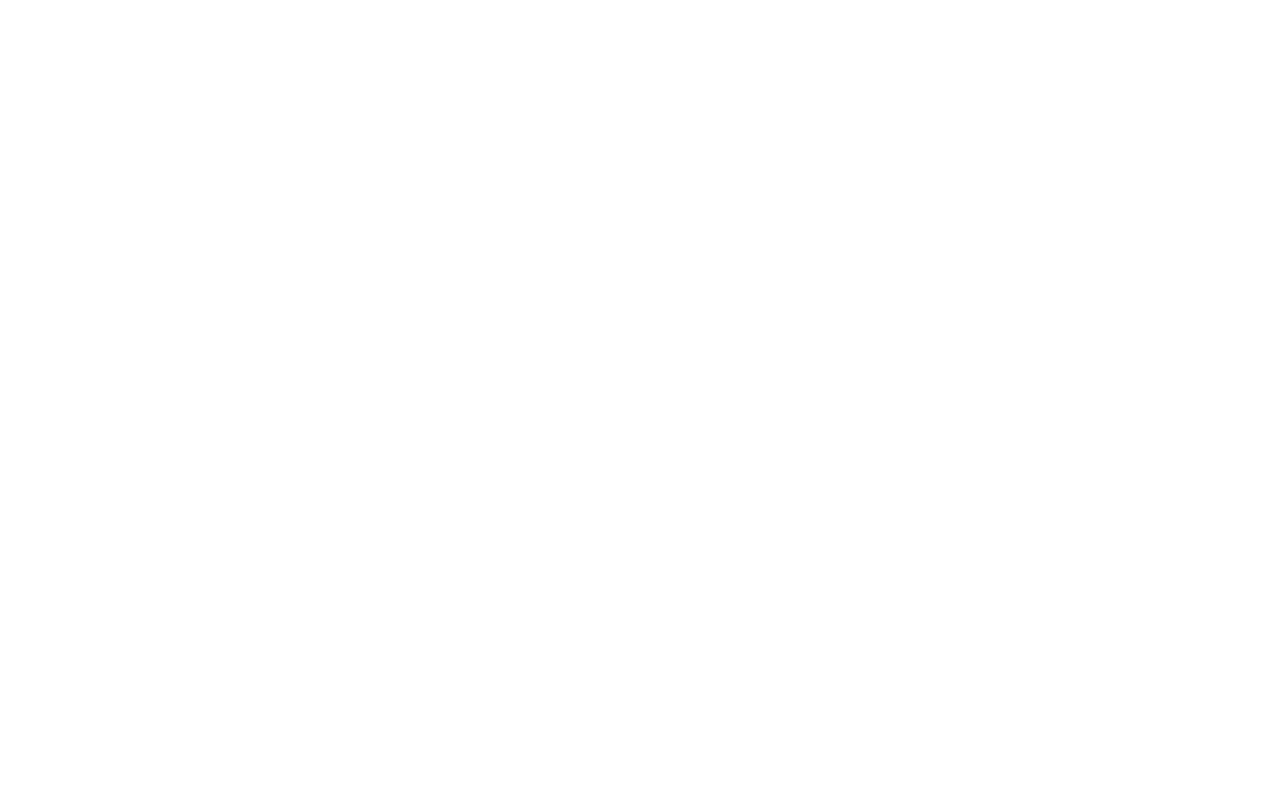
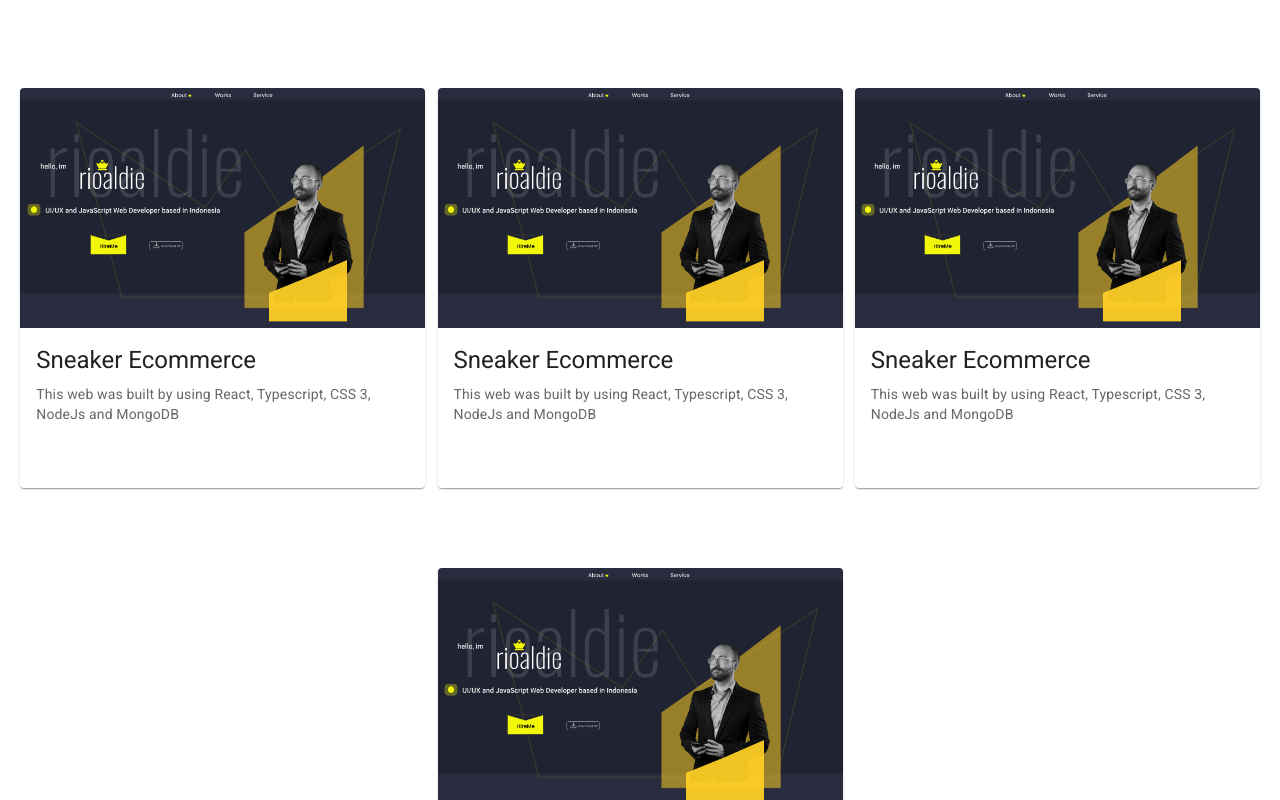
Before and after one commit to RioAldie/portfolio, a Next.js app: page /component/organism/project in a window 1280 px wide. Shown: the top 800 px of the page. Built offline with nearby package versions, Linux system fonts and the light colour scheme.

Commit message:
project section

```diff
--- /dev/null
+++ b/pages/component/organism/project/cardProject.tsx
@@ -0,0 +1,47 @@
+import * as React from 'react';
+import Card from '@mui/material/Card';
+import CardActions from '@mui/material/CardActions';
+import CardContent from '@mui/material/CardContent';
+import CardMedia from '@mui/material/CardMedia';
+import Button from '@mui/material/Button';
+import Typography from '@mui/material/Typography';
+import { CardActionArea, styled } from '@mui/material';
+import BookIcon from '@mui/icons-material/Book';
+import LinkIcon from '@mui/icons-material/Link';
+
+const MyButton = styled(Button)({
+    textTransform: 'none',
+    color: 'white'
+})
+export default function CardProject() {
+  return (
+    <Card sx={{ maxWidth: 405, marginTop: 10, }}>
+      <CardActionArea>
+        <CardMedia
+          component="img"
+          height="240"
+          image="/image/project-1.png"
+          alt="green iguana"
+        />
+        <CardContent>
+          <Typography gutterBottom variant="h5" component="div">
+            Sneaker Ecommerce
+          </Typography>
+          <Typography variant="body2" color="text.secondary">
+           This web was built by using React, Typescript, CSS 3, NodeJs and MongoDB
+          </Typography>
+        </CardContent>
+      </CardActionArea>
+      <CardActions>
+        <MyButton size="small">
+            <BookIcon/>
+            <Typography variant='body1'>View Study Case</Typography>
+        </MyButton>
+        <MyButton size="small">
+            <LinkIcon/>
+            <Typography variant='body1'>Visit Website</Typography>
+        </MyButton>
+      </CardActions>
+    </Card>
+  );
+}
--- a/pages/component/organism/project/index.tsx
+++ b/pages/component/organism/project/index.tsx
@@ -1,6 +1,24 @@
+import { Box, styled } from "@mui/material";
+import CardProject from "./cardProject";
+
+const BoxStyled = styled(Box)({
+    minHeight: 700,
+    display: 'flex',
+    flexDirection: 'column'
+
+});
 export default function Project(){
     return(
         <>
+        <BoxStyled flex={1} p={1} >
+        <Box sx={{display: 'flex', flexDirection: {xs: 'column', md:'row'}, alignItems:{ xs: 'center' , md:'unset'}, justifyContent: 'space-evenly', flexWrap: 'wrap'}}>
+                <CardProject/>
+                <CardProject/>
+                <CardProject/>
+                <CardProject/>
+            </Box>
+
+        </BoxStyled>
         </>
     )
 }
--- a/pages/index.tsx
+++ b/pages/index.tsx
@@ -7,6 +7,7 @@
 import Hero from './component/organism/hero';
 import Head from 'next/head';
 import Skills from './component/skills';
+import Project from './component/organism/project';
 
 const Home: NextPage = () => {
 
@@ -32,6 +33,9 @@
         <Stack justifyContent={'center'} alignItems={'center'}>
           <Skills/>
         </Stack>
+        <Stack >
+          <Project/>
+        </Stack>
       </Box>
 
     </ThemeProvider>
```
Also changed, not shown: public/image/project-1.png (added).
